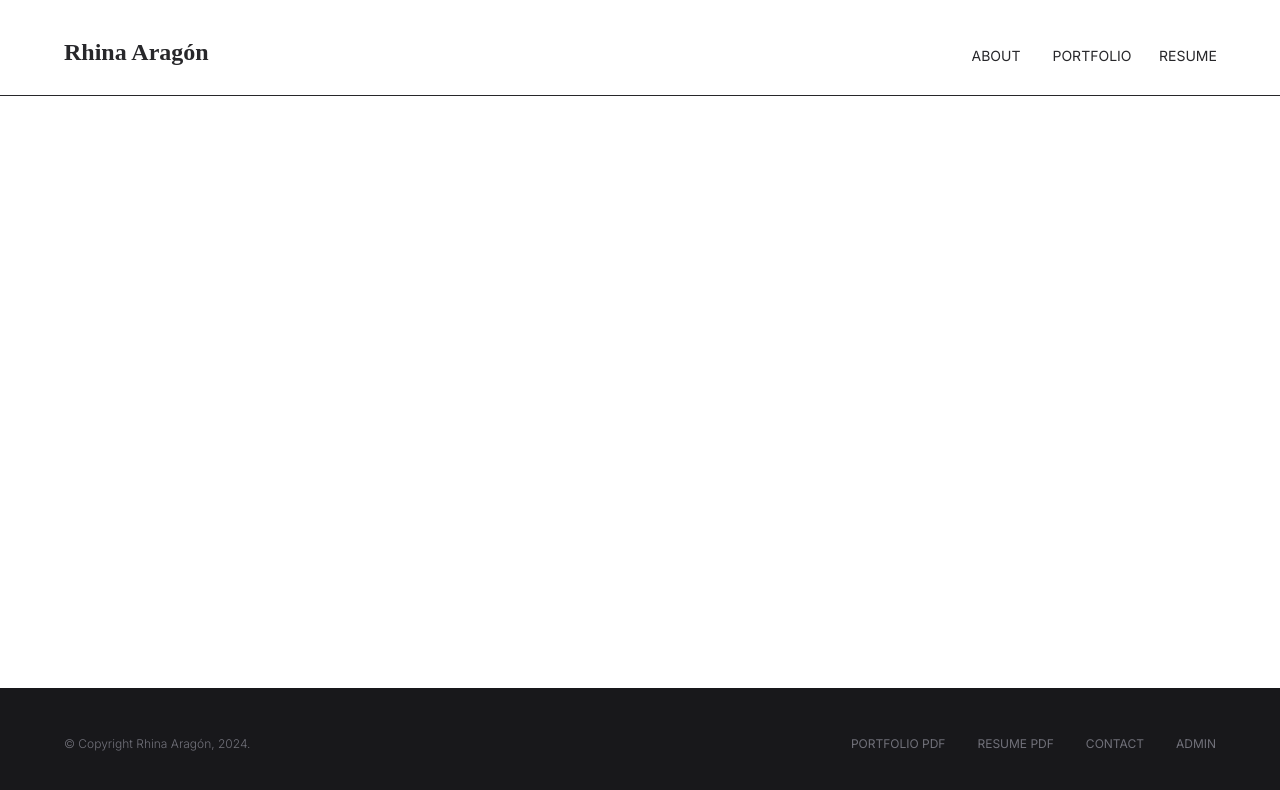
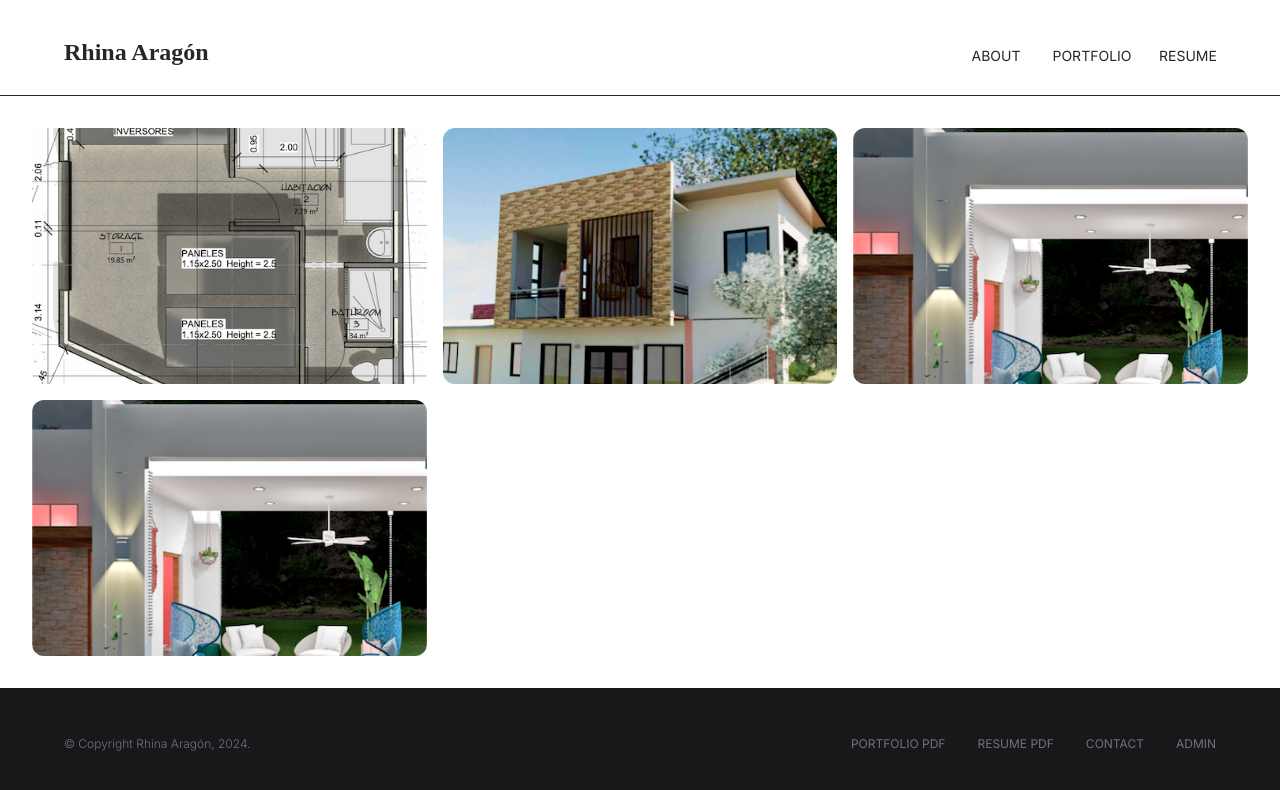
Before and after one commit to liz-garcia/architect-portfolio, a React (Vite) app in the folder client/: page /portfolio/projects in a window 1280 px wide. Shown: the top 790 px of the page. Built offline with nearby package versions, Linux system fonts and the light colour scheme; no server answers; a web font is replaced by a local one.

Commit message:
Created ImageGrid for Portfolio page.

```diff
--- /dev/null
+++ b/client/src/components/Galleries/ImageGrid.jsx
@@ -0,0 +1,26 @@
+import PropTypes from "prop-types";
+
+// Tailwind CSS styles
+const gridContainerStyle =
+  "w-full h-full grid grid-cols-3 gap-4 sm:grid-cols-2 xs:gap-2 2xs:grid-cols-1";
+const gridItemStyle = "w-full h-full object-cover rounded-xl 3xl:rounded-2xl";
+
+// ImageGrid component
+const ImageGrid = ({ images }) => {
+  return (
+    <div className={gridContainerStyle}>
+      {images.map((src, index) => (
+        <div key={index} className="overflow-hidden">
+          <img src={src} alt={`Image ${index + 1}`} className={gridItemStyle} />
+        </div>
+      ))}
+    </div>
+  );
+};
+
+// Prop-types validation
+ImageGrid.propTypes = {
+  images: PropTypes.arrayOf(PropTypes.string).isRequired,
+};
+
+export default ImageGrid;
--- a/client/src/components/InlineDotList.jsx
+++ b/client/src/components/InlineDotList.jsx
@@ -7,13 +7,13 @@ const softwareList =
 const dotStyle = "w-1 h-1 bg-lime-400 rounded place-self-center ml-2";
 
 // InlineDotList component
-const InlineDotList = ({ data }) => {
+const InlineDotList = ({ array }) => {
   return (
     <ul className={softwareList}>
-      {data.map((item, index) => (
+      {array.map((item, index) => (
         <li key={item} className="flex items-center">
           <span>{item}</span>
-          {index < data.length - 1 && <div className={dotStyle} />}{" "}
+          {index < array.length - 1 && <div className={dotStyle} />}{" "}
           {/* Render dot only if not the last item */}
         </li>
       ))}
@@ -23,7 +23,7 @@ const InlineDotList = ({ data }) => {
 
 // Prop-types validation
 InlineDotList.propTypes = {
-  data: PropTypes.arrayOf(PropTypes.string).isRequired,
+  array: PropTypes.arrayOf(PropTypes.string).isRequired,
 };
 
 export default InlineDotList;
--- a/client/src/pages/About/ResumeSection.jsx
+++ b/client/src/pages/About/ResumeSection.jsx
@@ -69,7 +69,7 @@ const ResumeSection = ({ data }) => {
         >
           <h1 className={h1Style}>Software skills</h1>
           {/* Render InlineDotList with the array 'skillsItems' */}
-          <InlineDotList data={skillsItems} />
+          <InlineDotList array={skillsItems} />
 
           {/* Button for accessing Full Resume */}
           <div className={buttonContainer}>
--- a/client/src/pages/Portfolio/Projects.jsx
+++ b/client/src/pages/Portfolio/Projects.jsx
@@ -1,3 +1,18 @@
-const Projects = () => {};
+import ImageGrid from "../../components/Galleries/ImageGrid";
+import project1 from "../../assets/projects/project1.png";
+import project2 from "../../assets/projects/project2.png";
+import project3 from "../../assets/projects/project3.png";
+
+const projectsPageStyle = "animate-fadeInUp w-screen h-[74vh] p-8 xs:p-4";
+
+const Projects = () => {
+  const images = [project1, project2, project3, project3];
+
+  return (
+    <div id="projectsPage" className={projectsPageStyle}>
+      <ImageGrid images={images} />
+    </div>
+  );
+};
 
 export default Projects;
```
